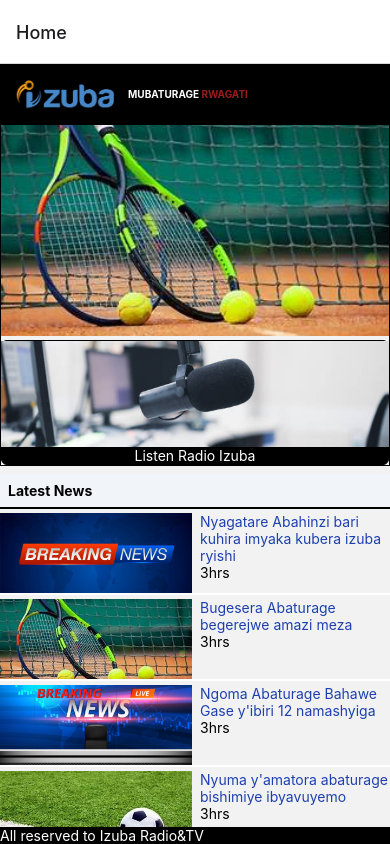
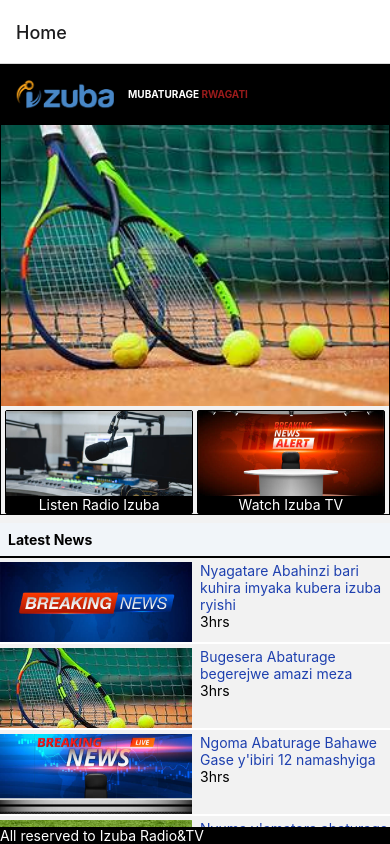
Before and after one commit to dveloper-Elisa/izubatvr, a React Native app: screen /Home in a window 390 px wide. Shown: the top 844 px of the page. Built offline with nearby package versions, Linux system fonts and the light colour scheme.

Commit message:
adding touchable element to the home page

```diff
--- a/pages/home.js
+++ b/pages/home.js
@@ -6,16 +6,26 @@ import {
   Animated,
   Easing,
   Dimensions,
+  Alert,
 } from "react-native";
 import { useState, useEffect, useRef } from "react";
+import { TouchableOpacity } from "react-native";
 import Icon from "react-native-vector-icons/FontAwesome.js";
 import News from "../component/news.js";
 import Sidebar from "../component/sidebar.js";
 import Footer from "./footer.js";
+import { useNavigation } from "@react-navigation/native";
 import tw from "twrnc";
 
 const Home = () => {
   const [viewSidebar, setViewSidebar] = useState(false);
+  const navigation = useNavigation();
+  const navigateTv = () => {
+    navigation.navigate("TV");
+  };
+  const navigateRadio = () => {
+    navigation.navigate("Radio");
+  };
   const imageSource = [
     require("../assets/bnews.jpg"),
     require("../assets/sports/2.jpeg"),
@@ -113,18 +123,38 @@ const Home = () => {
               <Image
                 key={index}
                 source={src}
-                style={{ width, height: height / 4 }}
+                style={{ width, height: height / 3 }}
               />
             ))}
           </Animated.View>
+
+          <View style={tw`flex flex-row gap-1 w-full items-center justify-center`}>
+          <TouchableOpacity
+          onPress={navigateRadio}
+          >
           <View
-            style={tw`flex flex-col border bg-black rounded-md items-center justify-center`}
+            style={tw`flex flex-col border bg-black rounded-sm items-center`}
           >
             <Image
-              source={require("../assets/radio1.jpg")}
-              style={{ width, height: height / 8 }}
+              source={require("../assets/radio.jpg")}
+              style={{ width:width/2.1, height: height / 10 }}
             />
             <Text style={tw`text-white`}>Listen Radio Izuba</Text>
+          </View>
+          </TouchableOpacity>
+          <TouchableOpacity
+          onPress={navigateTv}
+          >
+          <View
+            style={tw`flex flex-col border bg-black rounded-sm items-center `}
+          >
+            <Image
+              source={require("../assets/tv.jpg")}
+              style={{ width:width/2.1, height: height / 10 }}
+            />
+            <Text style={tw`text-white`}>Watch Izuba TV</Text>
+          </View>
+          </TouchableOpacity>
           </View>
         </View>
         <View style={tw`mb-40`}>
--- a/screens/education.js
+++ b/screens/education.js
@@ -17,11 +17,11 @@ const Education = () => {
   ];
 
   const titles = [
-    "Nyagatare Abahinzi bari kuhira imyaka kubera izuba ryishi",
-    "Bugesera Abaturage begerejwe amazi meza",
+    "Abanyeshuri bo muri Kaminuza bahawe Mudasobwa",
+    "Abarezi bavuga ko Ireme ry'uburezi Ryamaze gupfa mu mashuri",
     "Ngoma Abaturage Bahawe Gase y'ibiri 12 namashyiga",
-    "Nyuma y'amatora abaturage bishimiye ibyavuyemo",
-    "Tyaza limited yatangiye kubona abaterankunda",
+    "Abanyeshuri baremze ko mudasobwa bahawe bazazibyaza umusaruri",
+    "Tyaza limited yagiranye amasezerano na Abato Organization",
     "Nyuma y'amatora abaturage bishimiye ibyavuyemo",
     "Nyuma y'uko izuba ribaye ryishi abaturage bahendwa n'inyama",
     "Tyaza limited yatangiye ubushoramari muri Radio and TV izuba",
```
